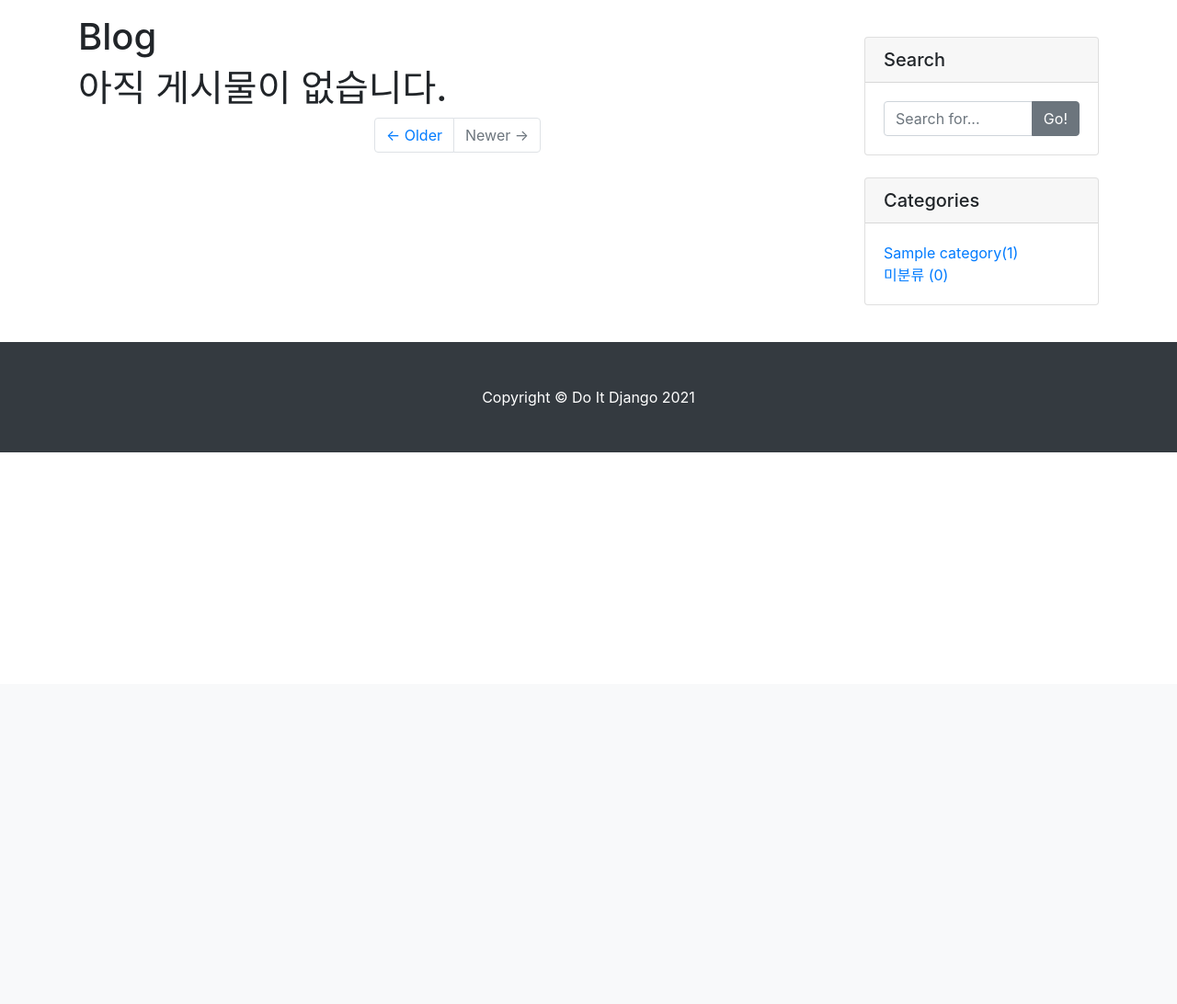
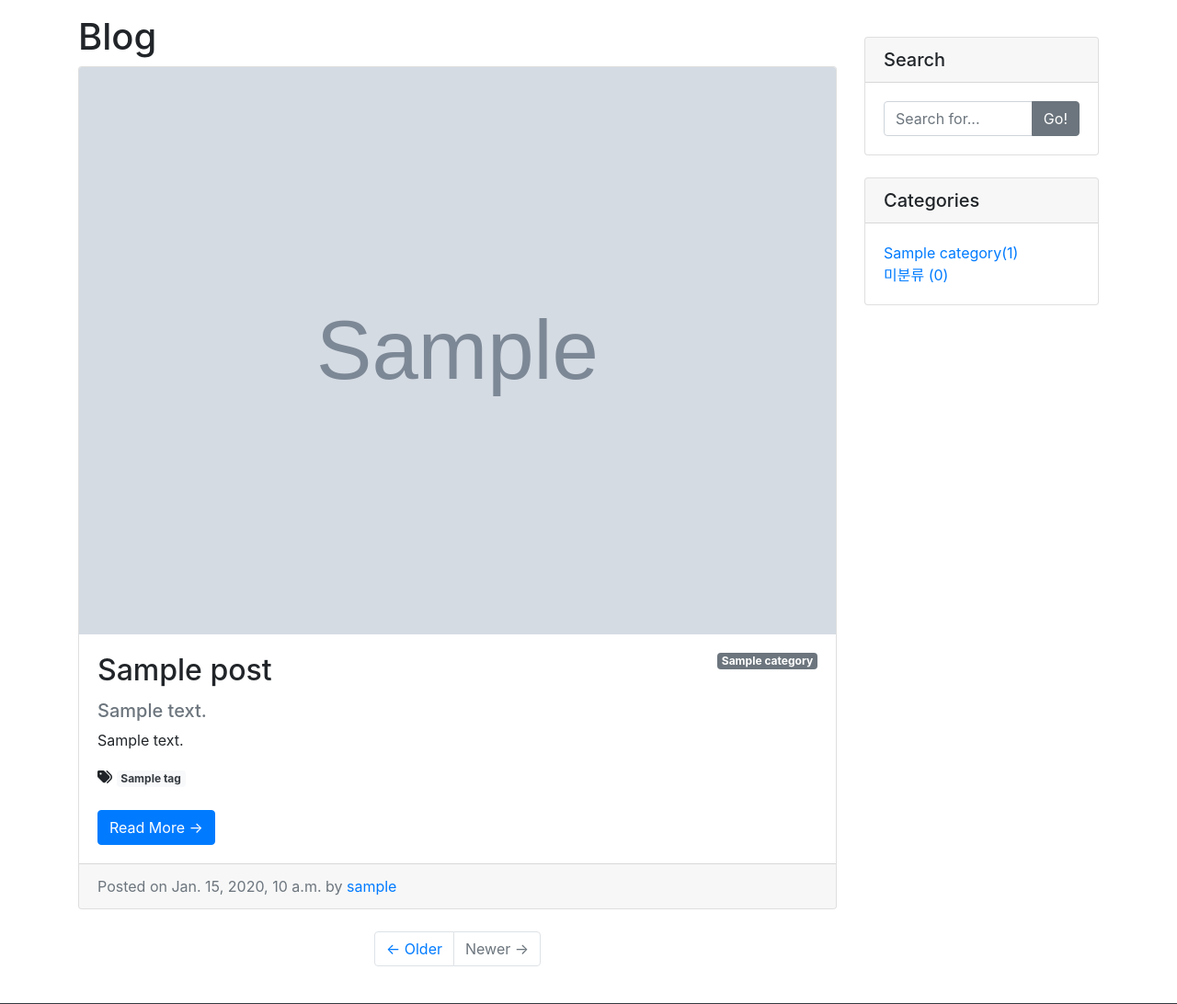
Before and after one commit to star5357777/InflearnProject, a Django app: page /blog/ in a window 1280 px wide. Shown: the part 56-1148 px from the top of the page at 92% size. Before the commit the page ends 548 px from the top, so only its background shows below. Run offline with Django 3.2, Linux system fonts and the light colour scheme; tables that the repository leaves empty hold one stand-in row (values such as "Sample post"); grey boxes marked "Sample" are stand-in pictures; some libraries are stand-ins or nearby versions.

Commit message:
포스트 list에 태그 기능 추가

```diff
--- a/blog/models.py
+++ b/blog/models.py
@@ -44,7 +44,7 @@ class Post(models.Model):
     # null을 했지만 카테고리 설정을 하지 않으면 저장할 때 오류가 난다. 이유는 DB에 null 값이 들어가도 상관 없다는 의미
     # form을 검사할 때 blank <- form이 비어있어도 된다를 설정하지 않으면 저장하는 과정에서 에러가 날 수 밖에 없음.
 
-    tag = models.ManyToManyField(Tag, null=True, blank=True)
+    tags = models.ManyToManyField(Tag, null=True, blank=True)
     def __str__(self):
         return f'[{self.pk}] {self.title} :: {self.author} {self.content}'
 
--- a/blog/templates/blog/post_list.html
+++ b/blog/templates/blog/post_list.html
@@ -7,6 +7,7 @@
             <span class="badge-secondary float-right">{{ category }}</span>
         {% endif %}
     </h1>
+
     {% if post_list.exists %}
 
         {% for i in post_list %}
@@ -27,6 +28,14 @@
                         <h5 class="text-muted">{{ i.hook_text }}</h5>
                     {% endif %}
                     <p class="card-text">{{ i.content | truncatewords:45 }}</p> <!-- 장고 템플릿에서 제공하는 기능으로 truncatewords를 통해 출력하고 싶은 글자수만 출력할 수 있음-->
+                    {% if i.tags.exists %}
+                        <i class="fas fa-tags"></i>
+                        {% for tag in i.tags.iterator %} {# iterator은 all이랑 같다고 볼 수 있지만 all을 사용하게 되면 느려지는 경향이 있어 iterator을 사용한다. #}
+                            <a href="{{ tag.get_absolute_url }}"><span class="badge bg-light text-dark">{{ tag }}</span></a>
+                        {% endfor %}
+                        <br>
+                        <br>
+                    {% endif %}
                     <a href="{{ i.get_absolute_url }}" class="btn btn-primary">Read More &rarr;</a>
                 </div>
                 <div class="card-footer text-muted">
--- a/blog/views.py
+++ b/blog/views.py
@@ -8,7 +8,7 @@
 
 class PostList(ListView):
     model = Post
-    context_object_name = 'posts'
+
     ordering = '-pk'
     template_name = 'blog/post_list.html'
 
```
Also changed, not shown: blog/migrations/0010_rename_tag_post_tags.py (added).
